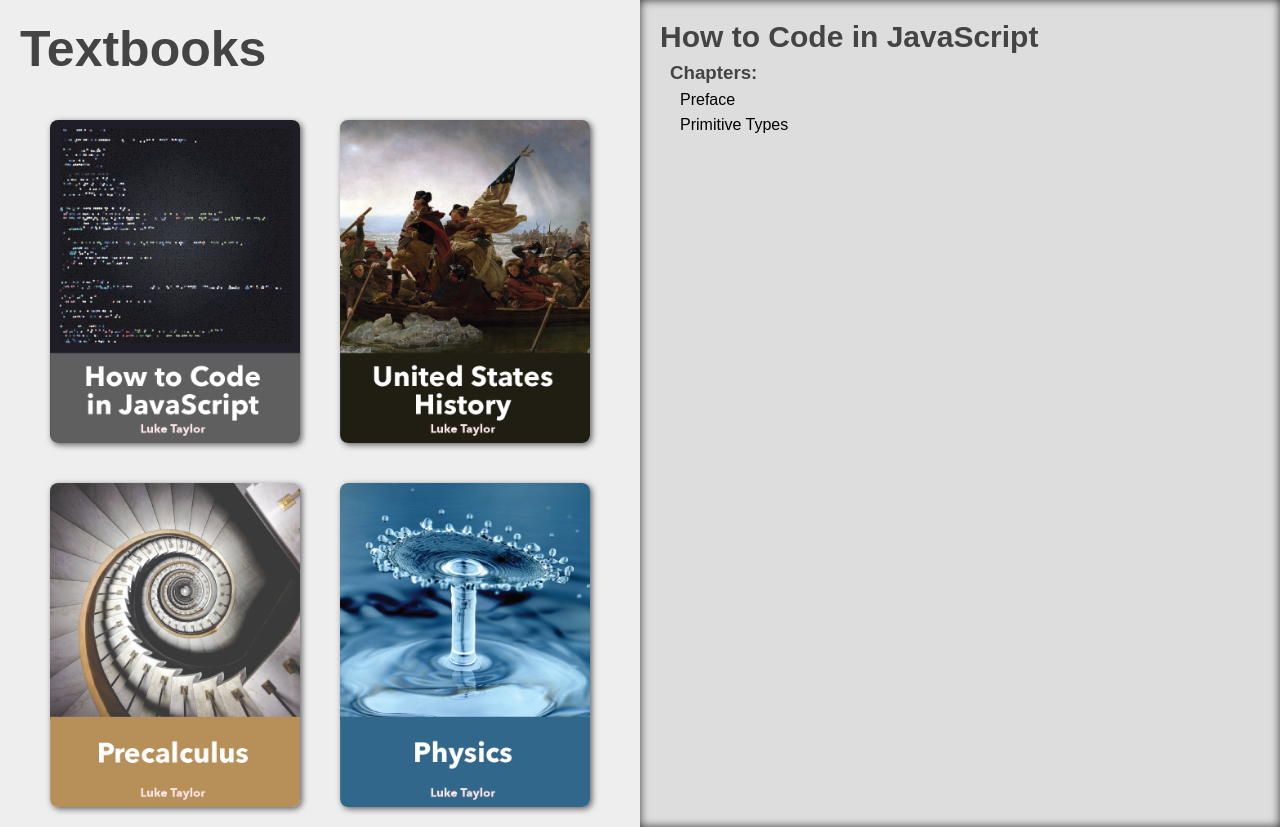
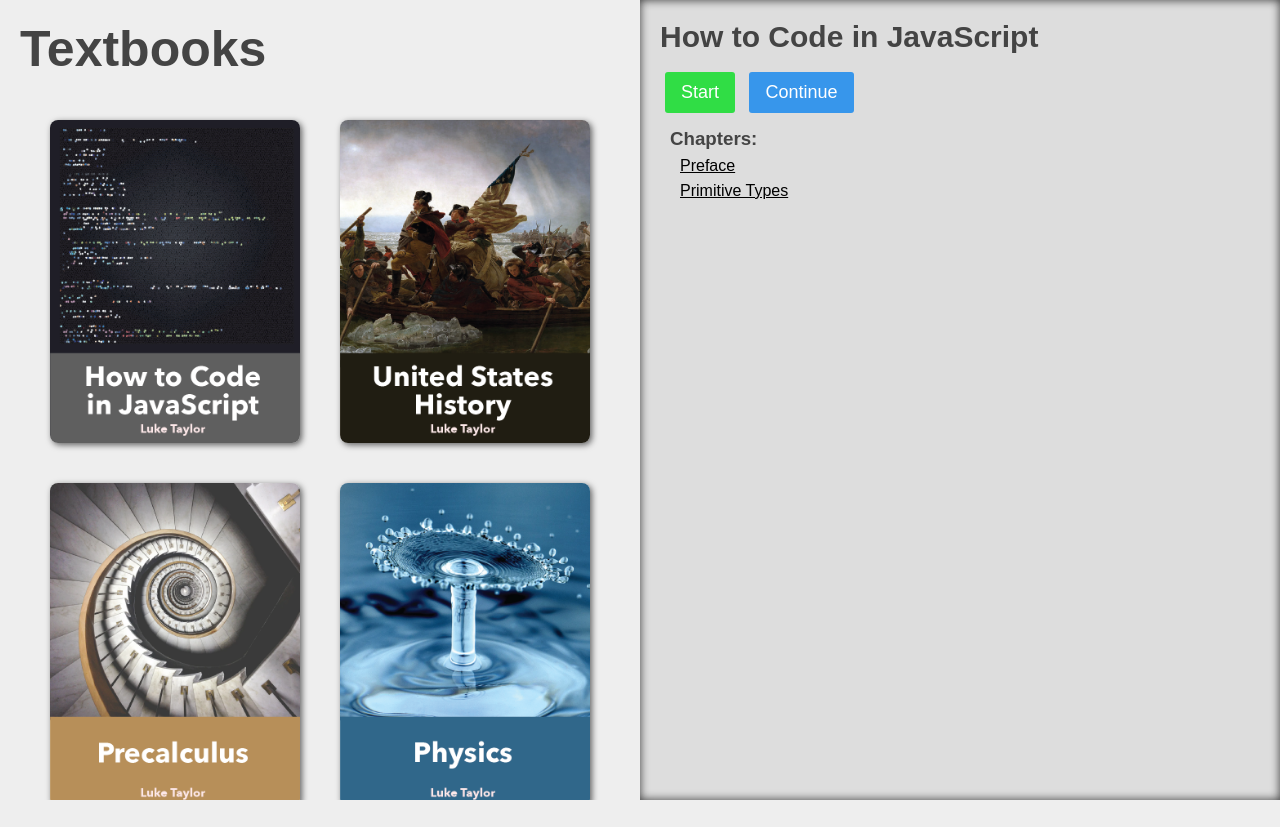
Before and after one commit to AlpacaFur/Textbook, a website: page static/index.html in a window 1280 px wide. Both pictures are taken after a click on the element 175 px from the left and 281 px from the top of the page. After the commit the page ends 800 px from the top, so only its background shows below. Drawn offline with nearby package versions, Linux system fonts and the light colour scheme; files that its build step writes are made by us from their sources; files whose address does not match are found by name.

Commit message:
Updated Visuals

```diff
--- a/static/index.html
+++ b/static/index.html
@@ -9,7 +9,7 @@
     <script>
       document.body.onload = ()=>{document.body.classList.remove("loading")}
     </script>
-    <div class="sections">
+    <div class="sections" id="sections">
       <section class="textbooks">
         <h2>Textbooks</h2>
         <div class="container" id="textbook_list">
@@ -18,6 +18,8 @@
       </section>
       <section id="details">
         <h2 id="bookTitle">United States History</h2>
+        <button id="startButton">Start</button>
+        <button class="continue" id="continueButton">Continue</button>
         <h3>Chapters:</h3>
         <div class="chapters" id="chapters">
 
--- a/static/textbook.scss
+++ b/static/textbook.scss
@@ -1,5 +1,5 @@
 body {
-  font-family: sans-serif;
+  font-family: "Avenir Next",sans-serif;
   margin: 0;
   --content-background: #eee;
   --content-title: #666;
@@ -39,6 +39,7 @@ body {
   // margin-top: 20px;
 }
 #details {
+  box-sizing: border-box;
   padding-left: 20px;
   h2 {
     font-size: 30px;
@@ -51,13 +52,39 @@ body {
     color: var(--content-emphasized);
 
   }
+  button {
+  	background: #30dd45;
+  	color:white;
+  	padding: 10px 16px;
+  	font-size: 18px;
+  	border:none;
+  	border-radius: 3px;
+  	outline: none;
+    margin: 10px 5px;
+    &:hover {
+      background-color: #28bf3a;
+    }
+    &:active {
+      background-color: #23a632;
+    }
+  	&.continue {
+  		background: #3796eb;
+      &:hover {
+        background-color: #3389d4;
+      }
+      &:active {
+        background-color: #2a76b8;
+      }
+  	}
+  }
   .chapters {
     margin-left: 20px;
     p {
       margin: 7px 0px;
       cursor: pointer;
+      text-decoration: underline;
       &:hover {
-        text-decoration: underline;
+        font-weight: bold;
       }
     }
   }
@@ -80,16 +107,18 @@ body {
   height: 100%;
 }
 .textbooks {
+  box-sizing: border-box;
+  height: 100vh;
+  overflow: scroll;
   padding: 20px;
   h2 {
     font-size: 50px;
     margin-top: 0;
     color: var(--content-emphasized);
-
   }
   .container {
     display: grid;
-    grid-template-columns: repeat(auto-fill, minmax(200px, 1fr));
+    grid-template-columns: repeat(auto-fill, minmax(230px, 1fr));
     grid-gap: 40px;
     padding: 0px 30px;
   }
--- a/static/textbooks.js
+++ b/static/textbooks.js
@@ -1,4 +1,15 @@
 let currentId;
+
+document.getElementById("startButton").addEventListener("click", ()=>{
+  fadeAndGo(`/read?bookID=${currentId}`)
+})
+
+function fadeAndGo(url) {
+  document.body.classList.add("fadeout");
+  setTimeout(()=>{
+    window.location = url;
+  }, 1000)
+}
 
 fetch("/textbooks/textbook_registry.json")
   .then(res=>res.json())
@@ -37,10 +48,7 @@ function loadBook(id) {
         let p = document.createElement("p");
         p.textContent = name;
         p.addEventListener("click", ()=>{
-          document.body.classList.add("fadeout");
-          setTimeout(()=>{
-            window.location = `/read?bookID=1&chapter=${index}`;
-          }, 1000)
+          fadeAndGo(`/read?bookID=1&chapter=${index}`)
         })
         frag.appendChild(p);
       })
```
Also changed, not shown: static/read/read.scss (+4 -3 lines).
